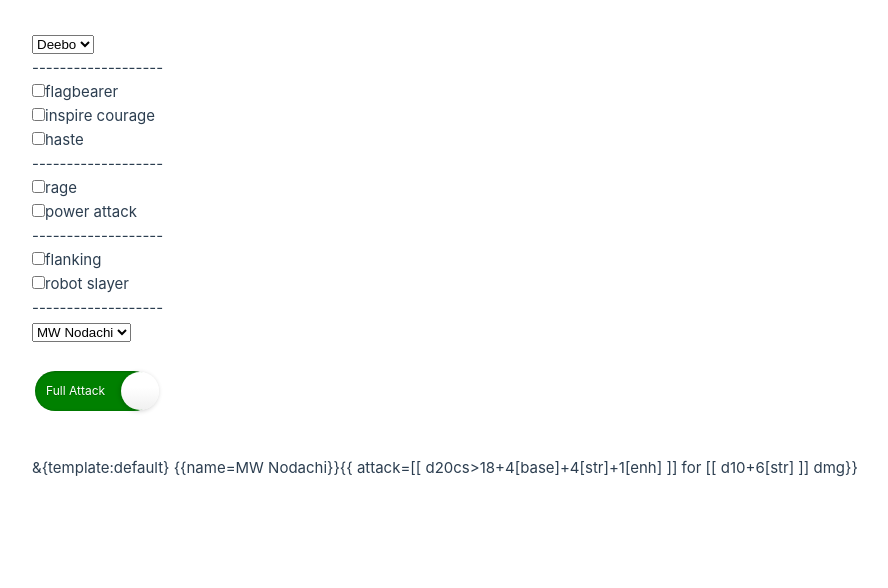
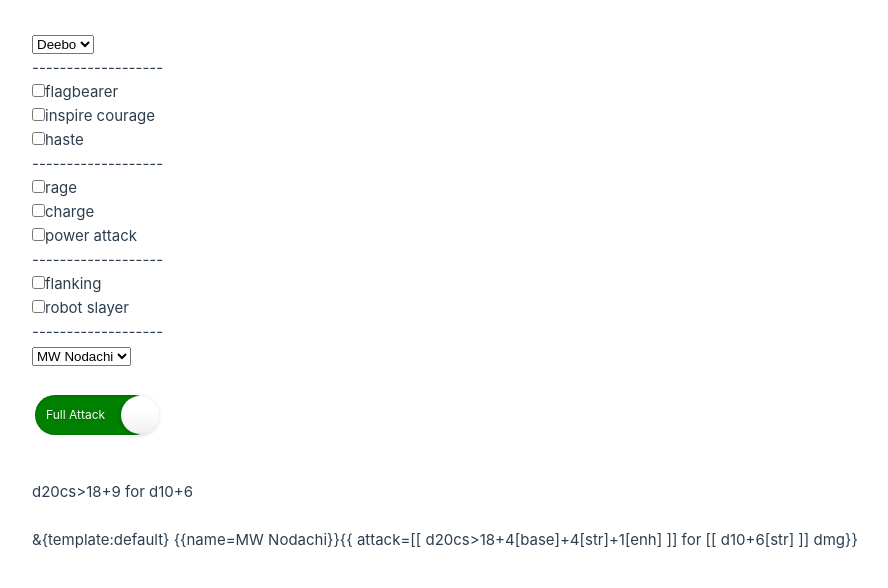
Before and after one commit to mike-miller-dev/pathfinder-vue, a Vue app: page / in a window 1280 px wide. Shown: the top 588 px of the page, without its empty margins (0-888 px from the left). Built offline with nearby package versions, Linux system fonts and the light colour scheme.

Commit message:
simple attack

```diff
--- a/src/components/Pathfinder.vue
+++ b/src/components/Pathfinder.vue
@@ -8,6 +8,7 @@
     </select>
 
     <div v-if="selectedCharacter">
+
       <CombinedBuffs :character="selectedCharacter" :selected-attack="selectedAttack" @changed="combinedBuffs = $event" />
 
       <div>
@@ -20,6 +21,10 @@
         <br />
 
         <Slider :value="isFullAttack" @changed="isFullAttack = $event" />
+        <br />
+        <br />
+
+        {{ simpleAttack }}
         <br />
         <br />
 
@@ -62,14 +67,6 @@ export default defineComponent({
             { name: 'Heavy Flail', stat:'str', type: 'melee2h', damageDice: 'd10', crit: 19},
             { name: 'Claws', stat:'str', type: 'melee1h', damageDice: '1d6', attacks: 2 },
           ],
-          bigUps: [
-            { name: 'none', large: false},
-            { name: 'enlarge', large: true}
-          ],
-          seperateAttacks: [
-            { name: 'none', selected: true},
-            { name: 'opp attack', type: 'melee', attackMod: 4, selected: false},
-          ],
           partyBuffs : [
             {  name: 'flagbearer',  bonuses: [ { attackMod: 1, damageMod: 1, fearSave:1, charmSave: 1, type: 'morale' } ] },
             {  name: 'inspire courage',  bonuses: [ { attackMod: 1, damageMod: 1, type: 'competence' } ] },
@@ -77,6 +74,7 @@ export default defineComponent({
           ],
           selfBuffs : [
             { name: 'rage', bonuses: [ { str: 4, type: 'morale' } ] },
+            { name: 'charge', bonuses: [ { meleeAttack: 1 } ] },
             { name: 'power attack', bonuses: [ { meleeAttack: -2, damage1h: +4, damage2h: +6  } ] },
           ],
           conditionals: [
@@ -220,7 +218,37 @@ export default defineComponent({
         macro += `{{ ${ attack.name }=${ attack.value } for ${ this.fullDamage }}}`;
       }
       return macro;
-    }
+    },
+    simpleAttackRoll() {
+      var baseAttack = this.baseAttacks[0];
+      var attackRoll = (this.selectedAttack && this.selectedAttack.crit && this.selectedAttack.crit < 20)
+        ? `d20cs>${this.selectedAttack.crit}`
+        : 'd20';
+      var attackBonus = baseAttack + this.attackStatBonus;
+      if (this.selectedAttack.enhAttack) {
+        attackBonus += this.selectedAttack.enhAttack;
+      }
+      let attackBuffs = this.getBuffs('attackMod');
+      attackBuffs.forEach((buff) => {
+        attackBonus += buff.value
+      });
+      return `${attackRoll}+${attackBonus}`;
+    },
+    simpleDamageRoll() {
+      var damageRoll = this.selectedAttack.damageDice;
+      var damageBonus = this.damageStatBonus;
+      if (this.selectedAttack.enhDamage) {
+        damageBonus += this.selectedAttack.enhDamage;
+      }
+      let damageBuffs = this.getBuffs('damageMod');
+      damageBuffs.forEach((buff) => {
+        damageBonus += buff.value
+      });
+      return `${damageRoll}+${damageBonus}`;
+    },
+    simpleAttack() {
+      return `${this.simpleAttackRoll} for ${this.simpleDamageRoll}`;
+    },
   },
   setup() {
       // Get toast interface
```
